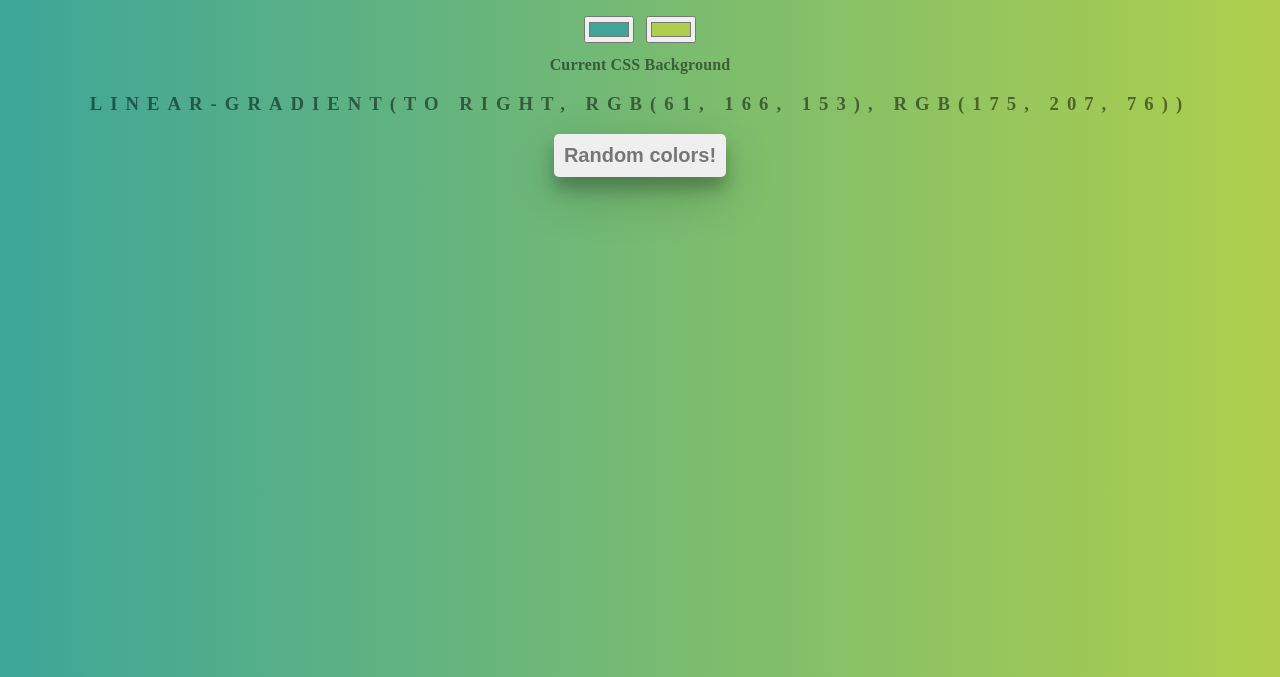
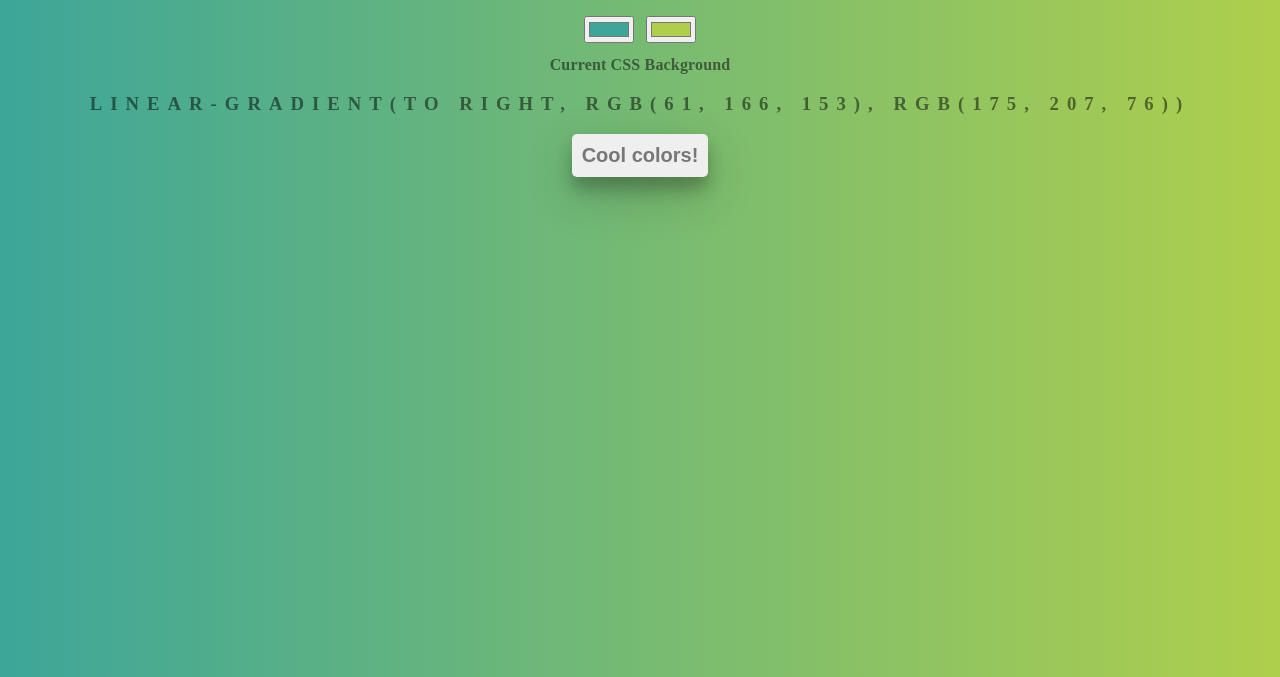
Before and after one commit to KaterynaChuchukalo/background-generator, a plain HTML site: page index.html in a window 1280 px wide. Shown: the part 123-800 px from the top of the page. Drawn offline with Linux system fonts and the light colour scheme.

Commit message:
changing button name

```diff
--- a/index.html
+++ b/index.html
@@ -14,7 +14,7 @@
   <input type="color" class="color2" name="color2" value="">
   <h2>Current CSS Background</h2>
   <h3></h3>
-  <button id="btn">Random colors!</button>
+  <button id="btn">Cool colors!</button>
 
 
 
```
